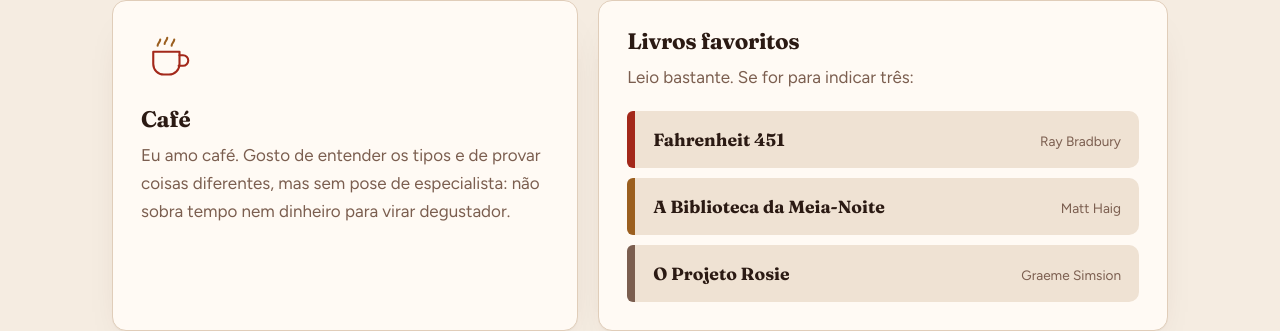
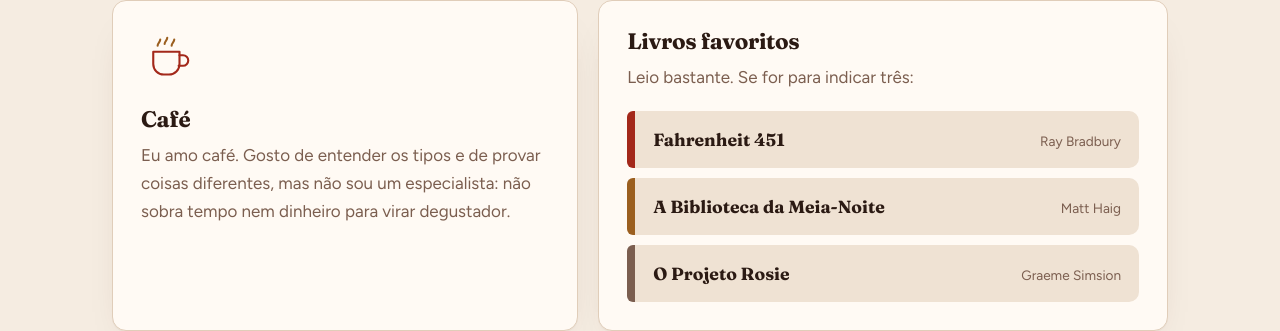
Before and after one commit to Bifaniii/portfolio-web, an Angular app: page / in a window 1280 px wide. Shown: the part 4882-5213 px from the top of the page. Built offline with nearby package versions, Linux system fonts and the light colour scheme.

Commit message:
fix: alterando frase da section offline

```diff
--- a/src/app/sections/offline/offline.html
+++ b/src/app/sections/offline/offline.html
@@ -12,7 +12,7 @@
         </svg>
         <h3>Café</h3>
         <p>
-          Eu amo café. Gosto de entender os tipos e de provar coisas diferentes, mas sem pose de especialista: não
+          Eu amo café. Gosto de entender os tipos e de provar coisas diferentes, mas não sou um especialista: não
           sobra tempo nem dinheiro para virar degustador.
         </p>
       </article>
```
Also changed, not shown: 1 other file (tests, documents, lock files or other folders).
